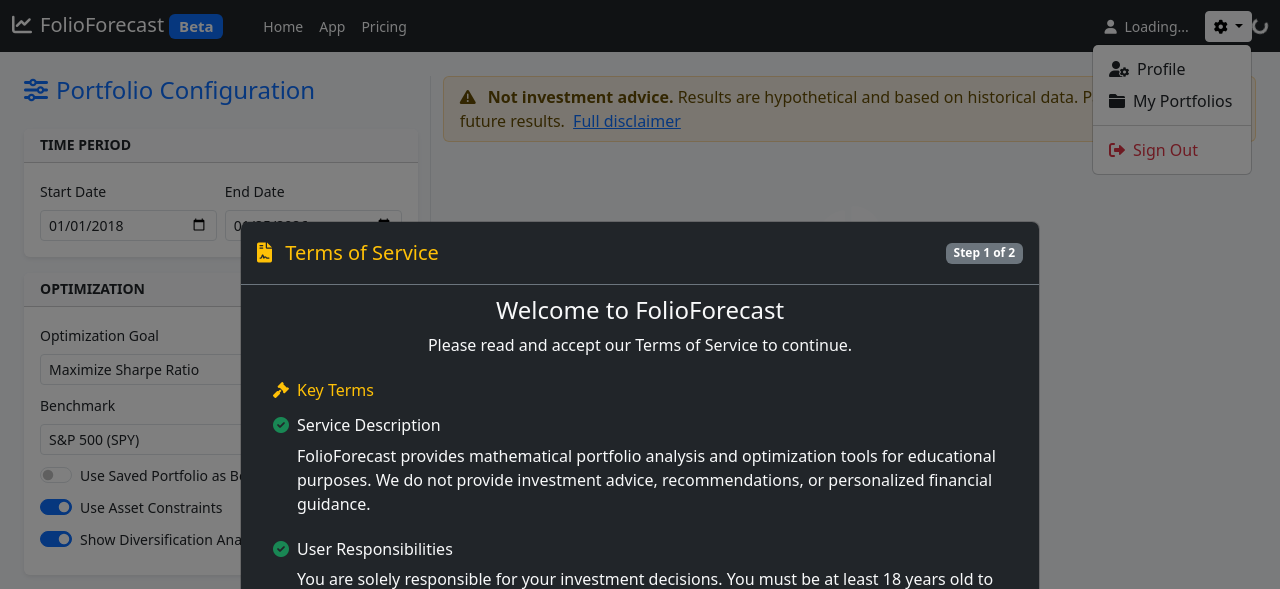
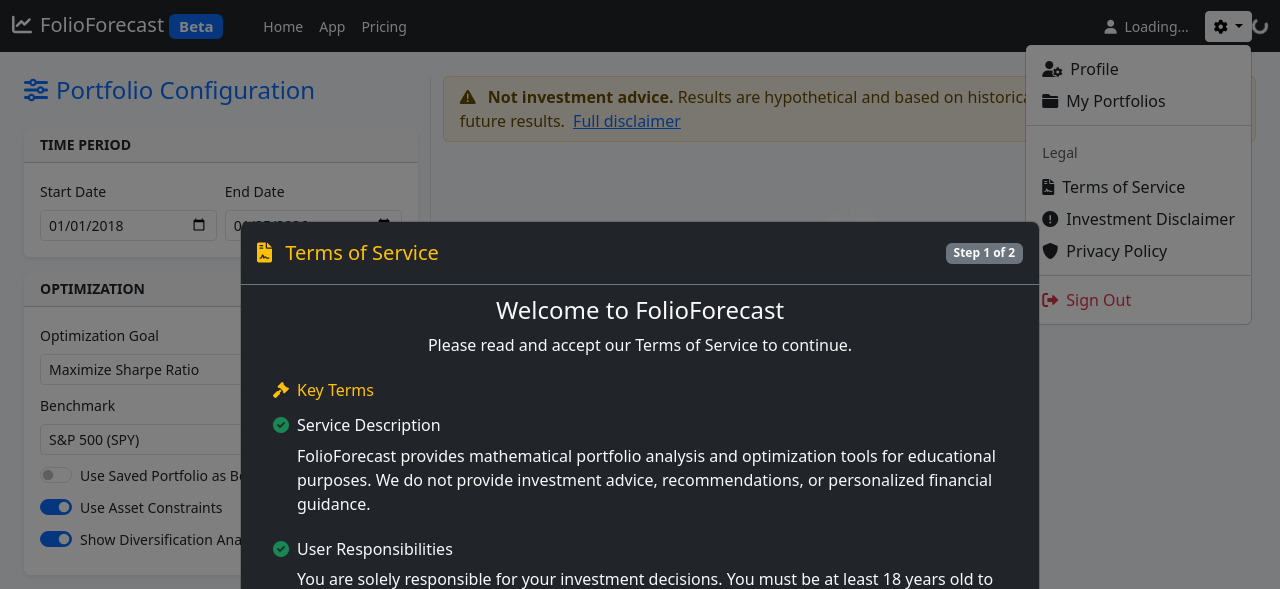
Before and after one commit to shadow6-actual/V6_EODHD_POpt, a Flask app: page /app in a window 1280 px wide, after a click that opens the changed part. Shown: the top 589 px of the page. Run offline with Flask 3, Linux system fonts and the light colour scheme; data that the repository does not hold is empty; some libraries are stand-ins or nearby versions.

Commit message:
Update layout.html
upgraded disclaimers

```diff
--- a/webapp/templates/layout.html
+++ b/webapp/templates/layout.html
@@ -75,6 +75,11 @@
                             <li><a class="dropdown-item" href="#" onclick="openUserProfile()"><i class="fas fa-user-cog me-2"></i>Profile</a></li>
                             <li><a class="dropdown-item" href="#" onclick="showMyPortfolios()"><i class="fas fa-folder me-2"></i>My Portfolios</a></li>
                             <li><hr class="dropdown-divider"></li>
+                            <li class="dropdown-header text-muted small">Legal</li>
+                            <li><a class="dropdown-item" href="/terms" target="_blank"><i class="fas fa-file-contract me-2"></i>Terms of Service</a></li>
+                            <li><a class="dropdown-item" href="/disclaimer" target="_blank"><i class="fas fa-exclamation-circle me-2"></i>Investment Disclaimer</a></li>
+                            <li><a class="dropdown-item" href="/privacy" target="_blank"><i class="fas fa-shield-alt me-2"></i>Privacy Policy</a></li>
+                            <li><hr class="dropdown-divider"></li>
                             <li><a class="dropdown-item text-danger" href="#" onclick="clerkSignOut()"><i class="fas fa-sign-out-alt me-2"></i>Sign Out</a></li>
                         </ul>
                     </div>
```
